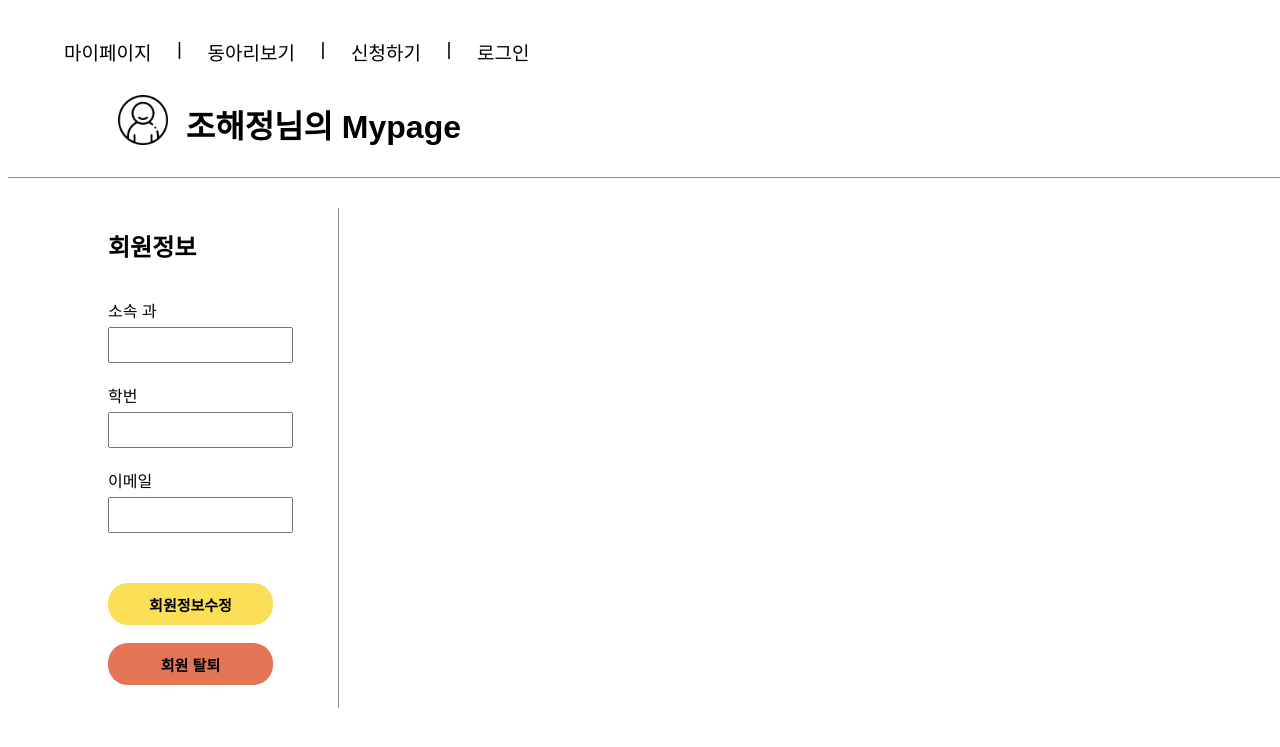
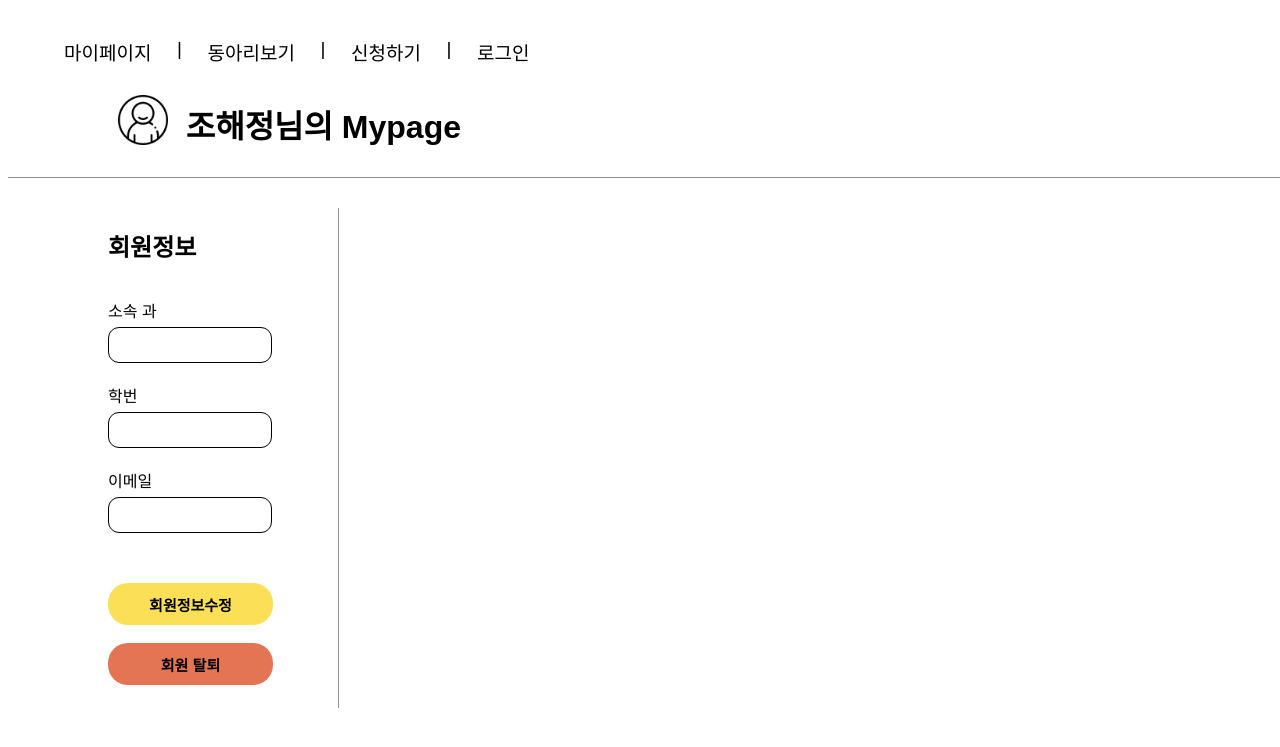
Before and after one commit to areyh817/Dong_s_chung, a PHP site: page /Mypage/main.html in a window 1280 px wide; the page is wider, and only the part inside the window is pictured. Shown: the top 747 px of that part. Run offline with PHP 8.4, Linux system fonts and the light colour scheme; some web fonts are replaced.

Commit message:
input type border-radius 추가

```diff
--- a/Mypage/css/main.css
+++ b/Mypage/css/main.css
@@ -72,11 +72,22 @@ input{
 	margin-bottom: 20px;
 	height: 30px;
 }
-/*input[type="text"]{
+input[type="text"]{
+	font-family: 'NanumSquare', sans-serif !important;
+	width: 150px;
 	height: 32px;
+	padding-left: 10px;
 	border-radius: 11px;
 	border:1px solid #000;
-}*/
+}
+input[type="email"]{
+	font-family: 'NanumSquare', sans-serif !important;
+	width: 150px;
+	height: 32px;
+	padding-left: 10px;
+	border-radius: 11px;
+	border:1px solid #000;
+}
 .edit_info{
 	font-family: 'NanumSquare', sans-serif !important;
 	width: 165px;
```
